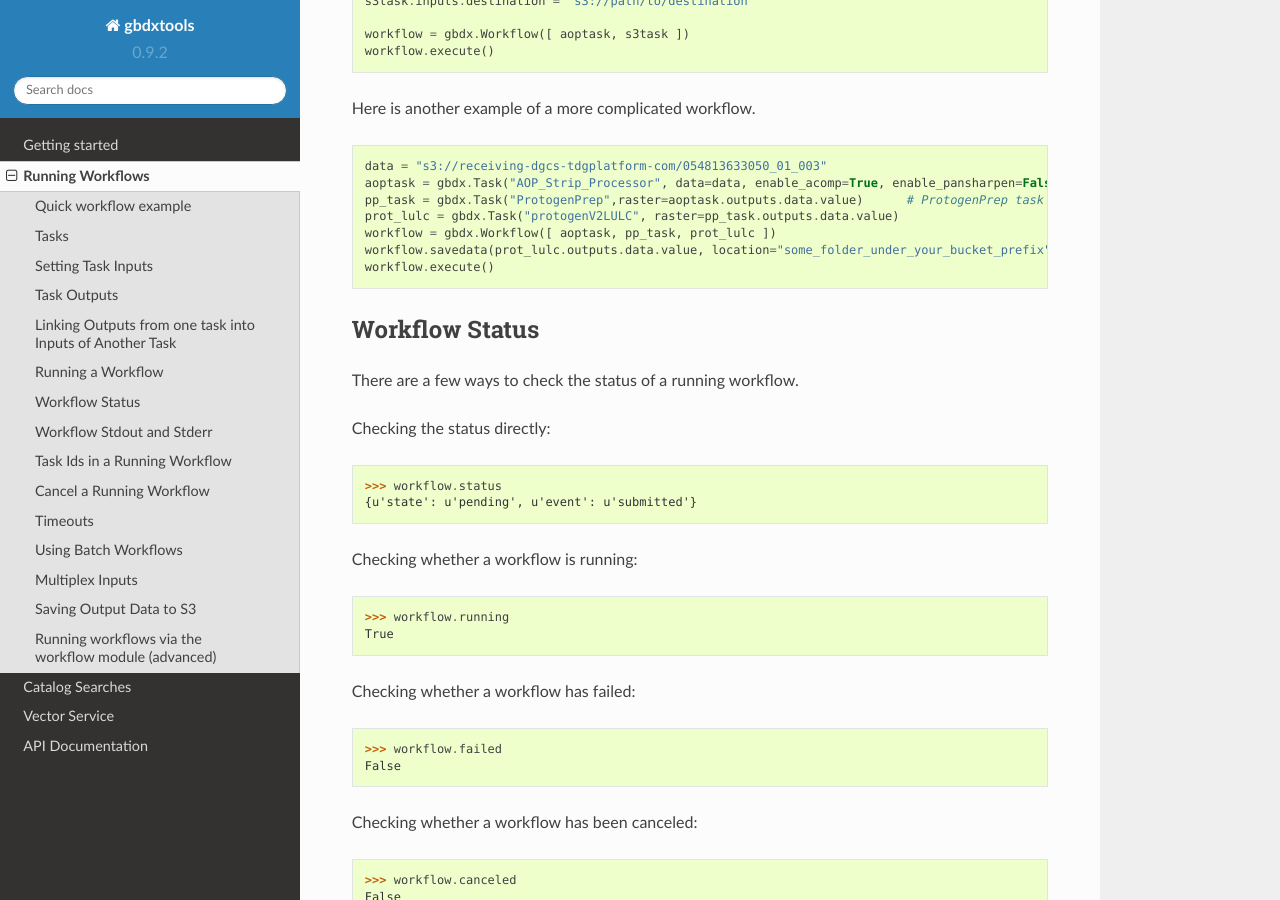
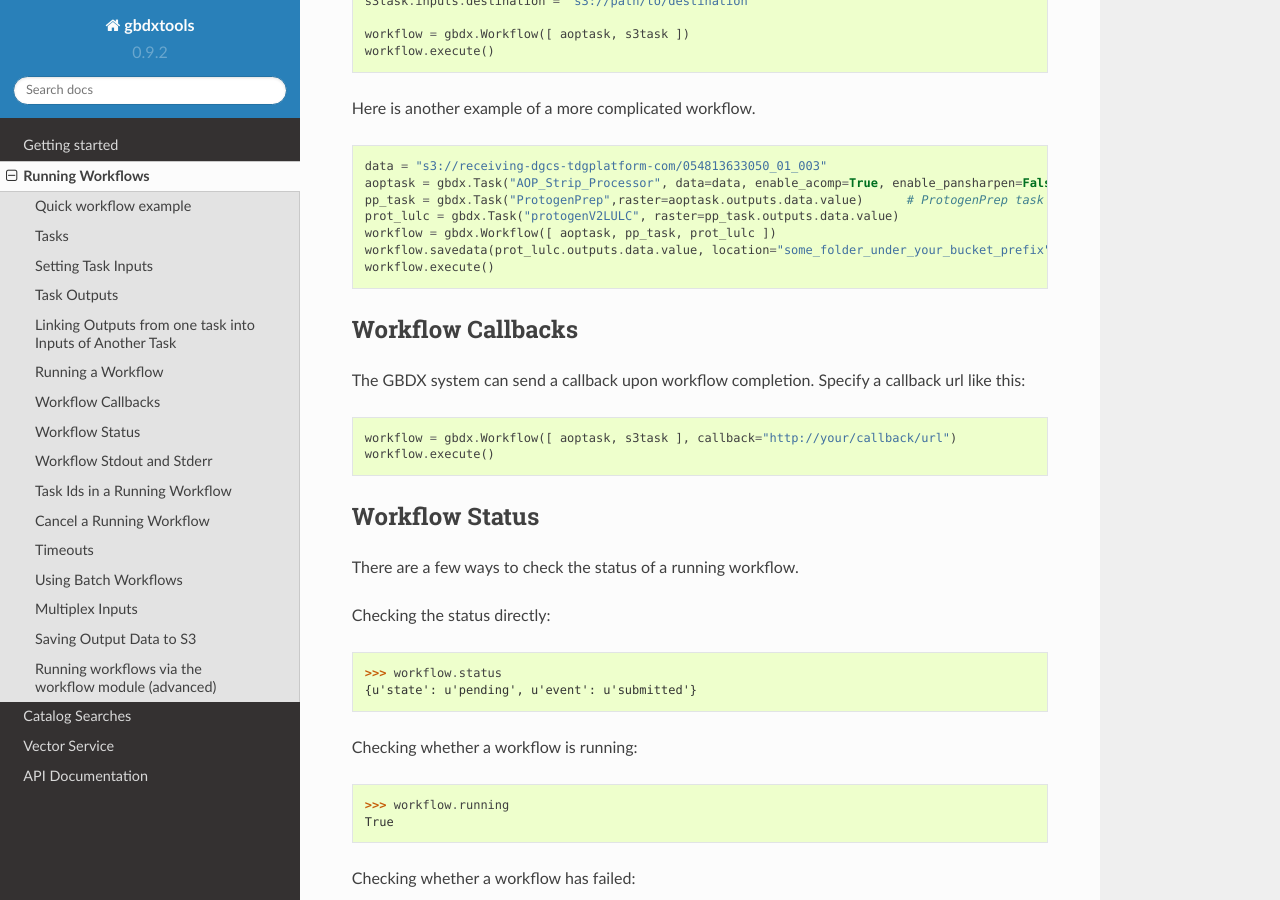
Before and after one commit to DigitalGlobe/gbdxtools, a Sphinx documentation site: the page built from docs/running_workflows.rst, in a window 1280 px wide and 900 px high, scrolled down 2629 px. Built offline with Sphinx 7.4.7 and the Read the Docs theme 2.0.0, drawn with Linux system fonts in a browser that asks for light colours.

Commit message:
add docs for callbacks

```diff
--- a/docs/running_workflows.rst
+++ b/docs/running_workflows.rst
@@ -154,6 +154,16 @@ Here is another example of a more complicated workflow.
     workflow = gbdx.Workflow([ aoptask, pp_task, prot_lulc ])
     workflow.savedata(prot_lulc.outputs.data.value, location="some_folder_under_your_bucket_prefix")
     workflow.execute()
+
+Workflow Callbacks
+-----------------------
+The GBDX system can send a callback upon workflow completion.  Specify a callback url like this:
+
+.. code-block:: python
+
+    workflow = gbdx.Workflow([ aoptask, s3task ], callback="http://your/callback/url")
+    workflow.execute()
+
 
 Workflow Status
 -----------------------
```
